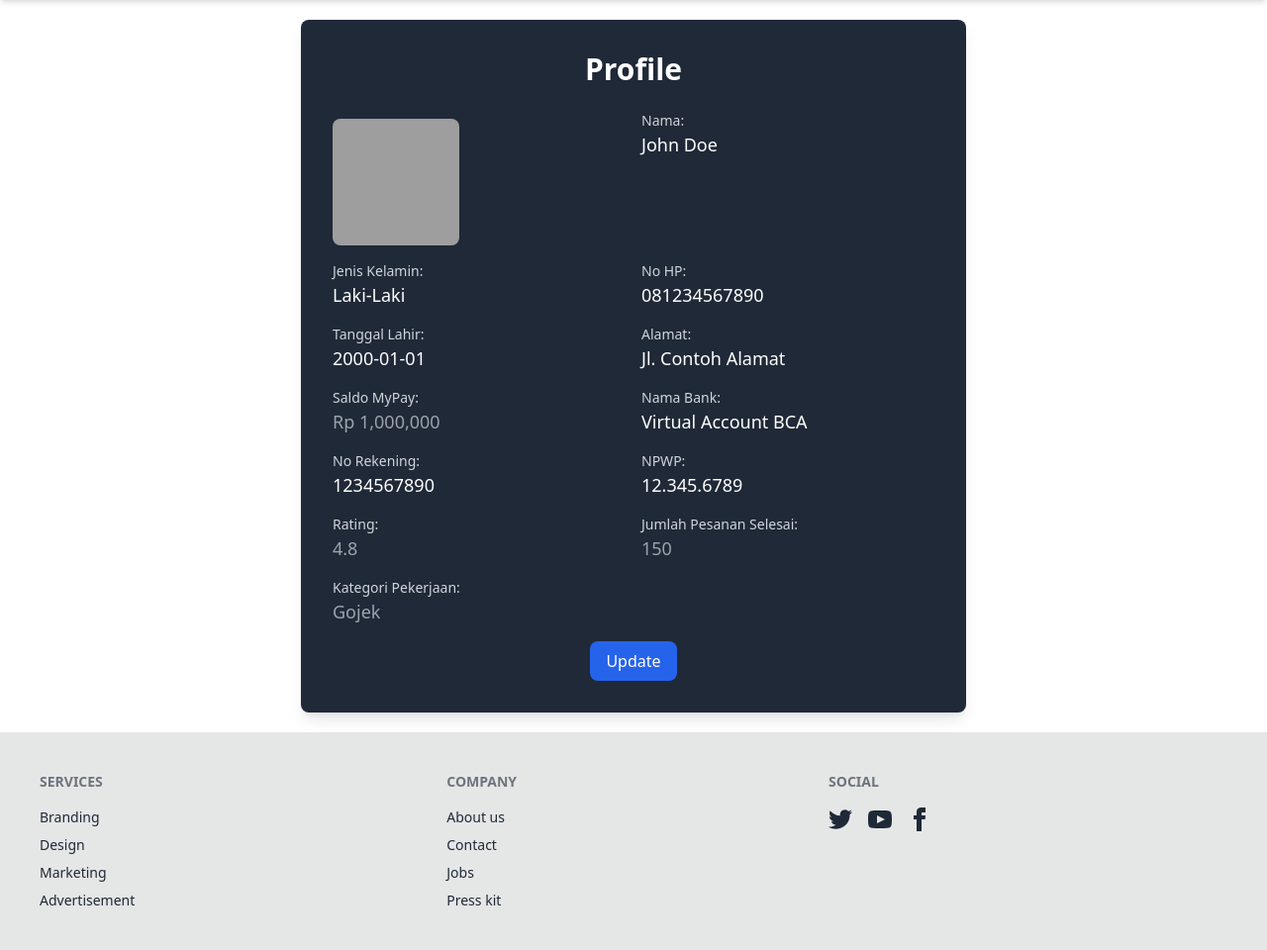
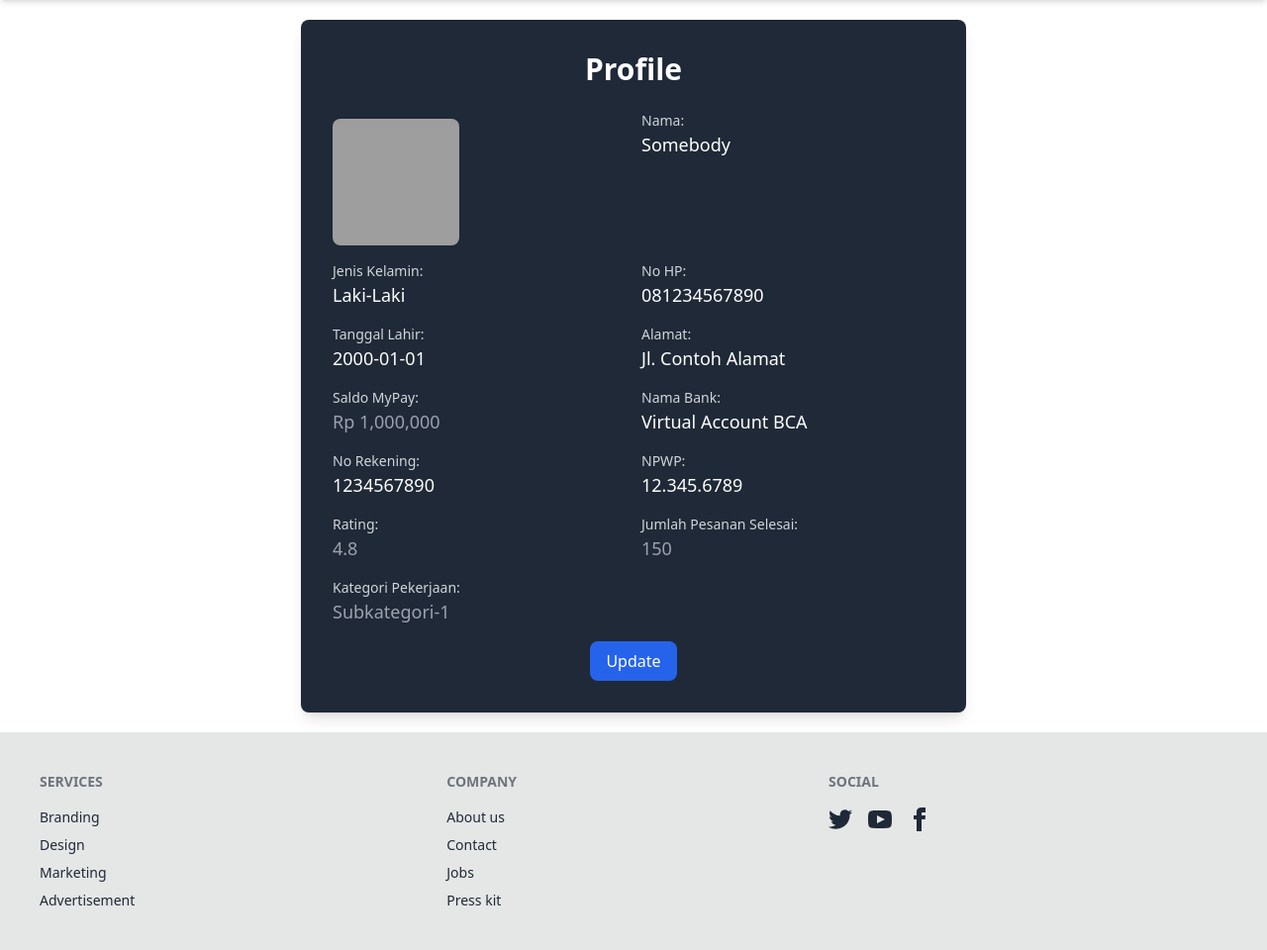
Before and after one commit to dia-lagi-dia-lagi/sijarta, a Django app: page /profile in a window 1280 px wide. Shown: the part 64-1024 px from the top of the page at 99% size. Run offline with Django 4.2, Linux system fonts and the light colour scheme; some libraries are stand-ins or nearby versions; grey boxes are pictures that could not be loaded.

Commit message:
User profile update

```diff
--- a/user_profile/templates/profile.html
+++ b/user_profile/templates/profile.html
@@ -11,7 +11,7 @@
             </div>
             <div>
                 <span class="block text-sm font-medium text-gray-300">Nama:</span>
-                <p id="nama-display" class="text-lg text-white">John Doe</p>
+                <p id="nama-display" class="text-lg text-white">Somebody</p>
             </div>
             <div>
                 <span class="block text-sm font-medium text-gray-300">Jenis Kelamin:</span>
@@ -55,7 +55,7 @@
             </div>
             <div>
                 <span class="block text-sm font-medium text-gray-300">Kategori Pekerjaan:</span>
-                <p id="kategori-display" class="text-lg text-gray-400">Gojek</p>
+                <p id="kategori-display" class="text-lg text-gray-400">Subkategori-1</p>
             </div>
         </div>
         <div class="text-center">
```
